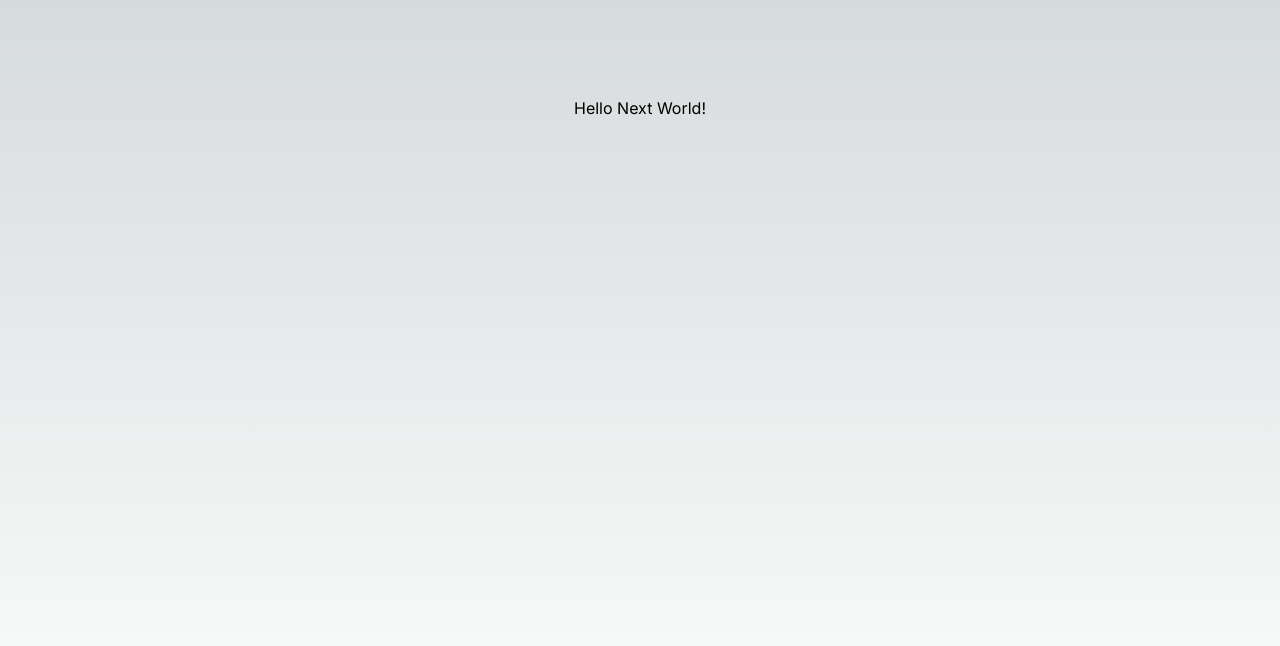
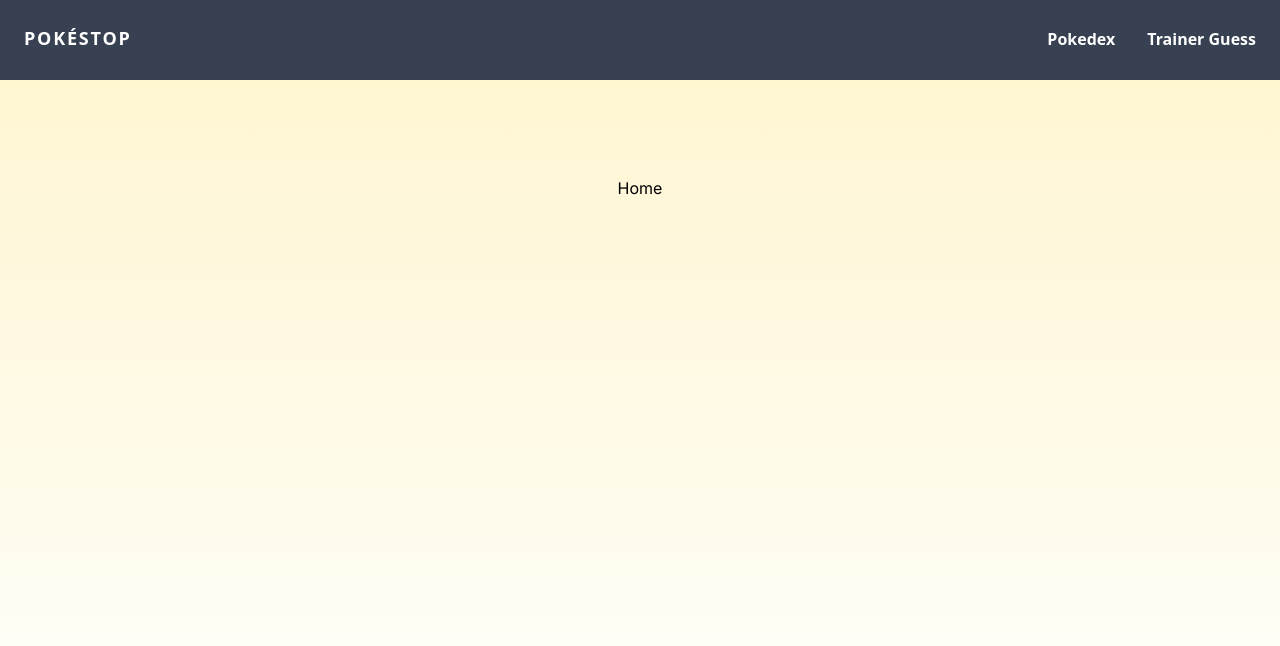
Before and after one commit to webdevmario/pokestop, a Next.js app: page / in a window 1280 px wide. Shown: the top 646 px of the page. Built offline with nearby package versions, Linux system fonts and the light colour scheme.

Commit message:
base page layout settings

```diff
--- /dev/null
+++ b/components/layout/layout.tsx
@@ -0,0 +1,12 @@
+import MainHeader from "./main-header";
+
+function Layout(props) {
+  return (
+    <div className="min-h-screen">
+      <MainHeader />
+      <main>{props.children}</main>
+    </div>
+  );
+}
+
+export default Layout;
--- /dev/null
+++ b/components/layout/main-header.tsx
@@ -0,0 +1,38 @@
+import Link from "next/link";
+
+function MainHeader() {
+  return (
+    <header className="bg-gray-700 text-white p-6 flex justify-between w-full h-20 items-baseline">
+      <div>
+        <Link
+          href="/"
+          className="uppercase font-bold tracking-widest cursor-pointer hover:text-gray-300 text-lg"
+        >
+          Pokéstop
+        </Link>
+      </div>
+      <nav>
+        <ul className="flex gap-8">
+          <li>
+            <Link
+              href="/pokedex"
+              className="font-bold cursor-pointer hover:text-gray-300"
+            >
+              Pokedex
+            </Link>
+          </li>
+          <li>
+            <Link
+              href="/trainer-guess"
+              className="font-bold cursor-pointer hover:text-gray-300"
+            >
+              Trainer Guess
+            </Link>
+          </li>
+        </ul>
+      </nav>
+    </header>
+  );
+}
+
+export default MainHeader;
--- a/pages/_app.tsx
+++ b/pages/_app.tsx
@@ -1,6 +1,12 @@
-import '@/styles/globals.css'
-import type { AppProps } from 'next/app'
+import "@/styles/globals.css";
+import type { AppProps } from "next/app";
+
+import Layout from "@/components/layout/layout";
 
 export default function App({ Component, pageProps }: AppProps) {
-  return <Component {...pageProps} />
+  return (
+    <Layout>
+      <Component {...pageProps} />
+    </Layout>
+  );
 }
--- a/pages/index.tsx
+++ b/pages/index.tsx
@@ -2,12 +2,14 @@ import { Inter } from "next/font/google";
 
 const inter = Inter({ subsets: ["latin"] });
 
-export default function Home() {
+function Home() {
   return (
-    <main
-      className={`flex min-h-screen flex-col items-center justify-between p-24 ${inter.className}`}
+    <div
+      className={`flex flex-col items-center justify-between p-24 ${inter.className}`}
     >
-      <h1>Hello Next World!</h1>
-    </main>
+      <h1>Home</h1>
+    </div>
   );
 }
+
+export default Home;
--- /dev/null
+++ b/pages/pokedex/index.tsx
@@ -0,0 +1,9 @@
+function PokedexScreen() {
+  return (
+    <main className={`flex flex-col items-center justify-between p-24`}>
+      <h1>Pokedex</h1>
+    </main>
+  );
+}
+
+export default PokedexScreen;
--- /dev/null
+++ b/pages/trainer-guess/index.tsx
@@ -0,0 +1,9 @@
+function TrainerGuessScreen() {
+  return (
+    <main className={`flex flex-col items-center justify-between p-24`}>
+      <h1>Trainer Guess</h1>
+    </main>
+  );
+}
+
+export default TrainerGuessScreen;
--- a/styles/globals.css
+++ b/styles/globals.css
@@ -2,16 +2,20 @@
 @tailwind components;
 @tailwind utilities;
 
+* {
+  box-sizing: border-box;
+}
+
 :root {
   --foreground-rgb: 0, 0, 0;
-  --background-start-rgb: 214, 219, 220;
+  --background-start-rgb: 255, 245, 205;
   --background-end-rgb: 255, 255, 255;
 }
 
 @media (prefers-color-scheme: dark) {
   :root {
     --foreground-rgb: 255, 255, 255;
-    --background-start-rgb: 0, 0, 0;
+    --background-start-rgb: 44, 45, 50;
     --background-end-rgb: 0, 0, 0;
   }
 }
```
